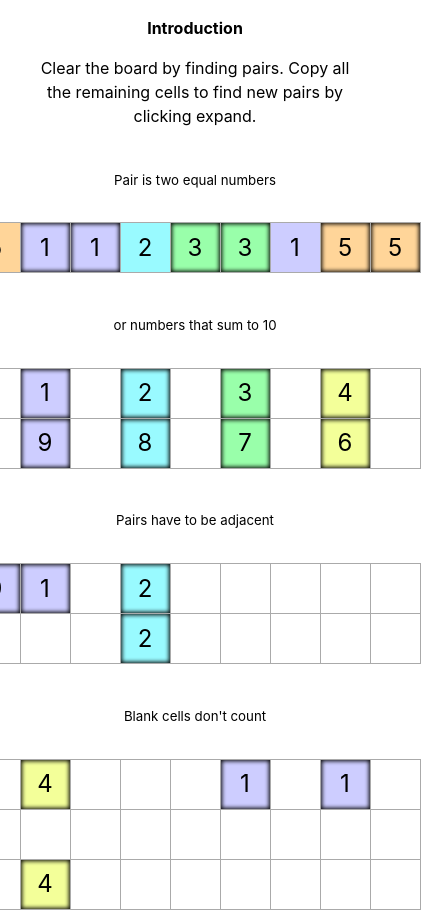
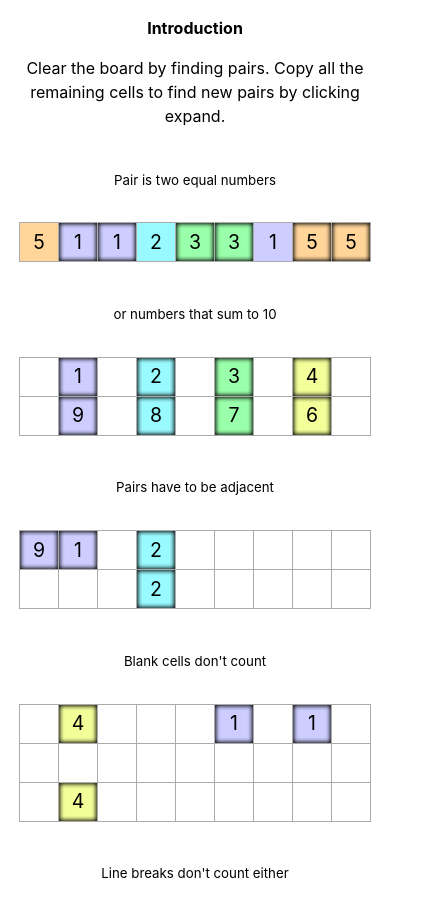
Before and after one commit to rahelest/numbrikas, a SvelteKit app: page /guide in a window 390 px wide. Shown: the top 911 px of the page, 421 px wide, since content can reach past the window. Built offline with nearby package versions, Linux system fonts and the light colour scheme.

Commit message:
Adjust button size on mobile

```diff
--- a/src/app.css
+++ b/src/app.css
@@ -5,19 +5,35 @@ html {
 
 body {
   font-family: -apple-system, BlinkMacSystemFont, Segoe UI, Roboto, Oxygen, Ubuntu, Cantarell,
-    Fira Sans, Droid Sans, Helvetica Neue, sans-serif;
+  Fira Sans, Droid Sans, Helvetica Neue, sans-serif;
   margin: 0;
   min-height: 100vh;
   padding: 0;
 }
 
-.one { background-color: #cdcdff;}
-.two { background-color: #99faff;}
-.three { background-color: #99ffaa;}
-.four { background-color: #f3ff99;}
-.five { background-color: #ffd599;}
+.one {
+  background-color: #cdcdff;
+}
 
-.selected {box-shadow: 0 0 4px 1px black inset;}
+.two {
+  background-color: #99faff;
+}
+
+.three {
+  background-color: #99ffaa;
+}
+
+.four {
+  background-color: #f3ff99;
+}
+
+.five {
+  background-color: #ffd599;
+}
+
+.selected {
+  box-shadow: 0 0 4px 1px black inset;
+}
 
 button {
   background-color: #ffffff;
@@ -57,7 +73,7 @@ h5 {
   flex-direction: column;
   gap: 1rem;
   margin: 0 auto;
-  padding: 0 1rem 8rem;
+  padding: 0 0 8rem;
   text-align: center;
 }
 
@@ -67,6 +83,7 @@ h5 {
 }
 
 .main__table {
+  --button-size: 50px;
   display: grid;
   font-size: 24px;
   grid-template-columns: repeat(9, 50px);
@@ -80,7 +97,23 @@ h5 {
   border: 1px solid #aaa;
   border-width: 0 1px 1px 0;
   cursor: default;
+  padding: 0;
 }
+@media (max-width: 500px) {
+  .main__table {
+    grid-template-columns: repeat(9, 10vw);
+    font-size: 5vw;
+  }
+
+  .main__table button {
+    height: 10vw;
+  }
+
+  .main__menu button {
+    font-size: 4vw;
+  }
+}
+
 
 @media (prefers-color-scheme: dark) {
   body {
```
